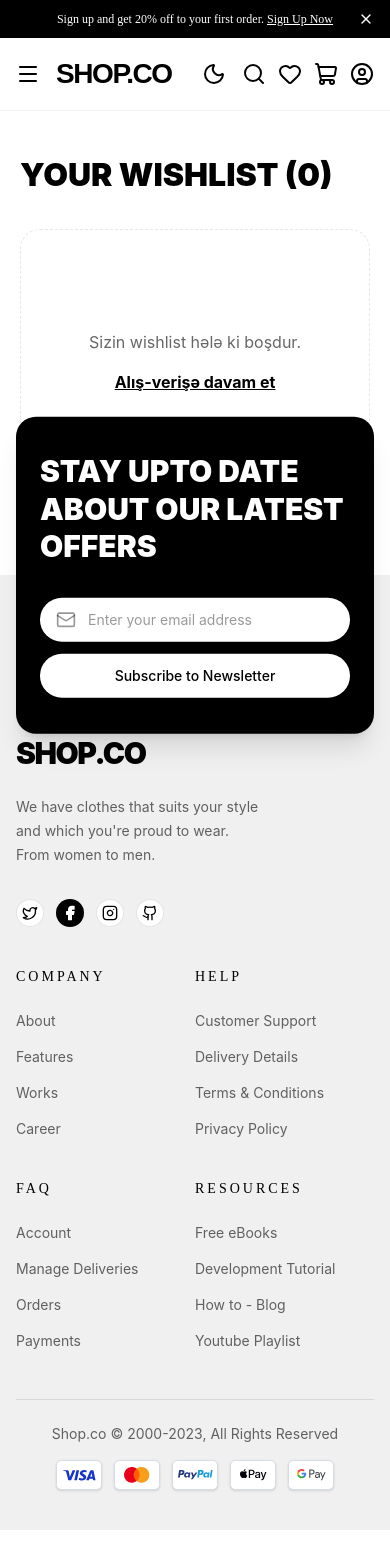
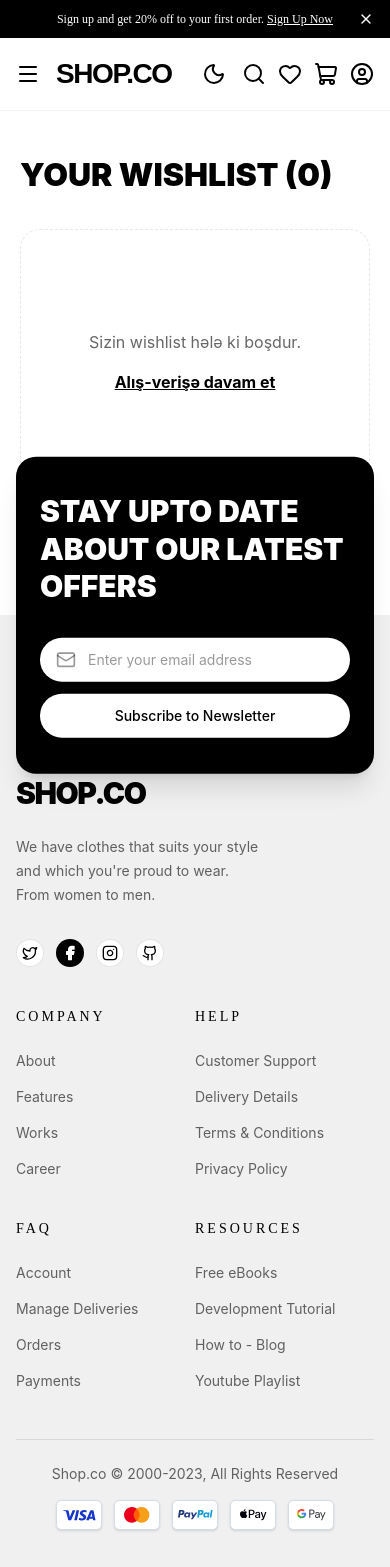
Before and after one commit to FaridPiriyev/Shop.co, a React (Vite) app in the folder mini-shop/: page /wishlist in a window 390 px wide. Shown: the top 1567 px of the page. Before the commit the page ends 1530 px from the top, so only its background shows below. Built offline with nearby package versions, Linux system fonts and the light colour scheme; a web font is replaced by a local one.

Commit message:
some optimation

```diff
--- a/mini-shop/src/components/Customers.tsx
+++ b/mini-shop/src/components/Customers.tsx
@@ -50,6 +50,7 @@ const BrowseByStyle = () => {
           BROWSE BY DRESS STYLE
         </h2>
 
+
         <div className="grid grid-cols-1 md:grid-cols-12 gap-5">
           {styles.map((style, index) => (
             <div
--- a/mini-shop/src/components/Footer.tsx
+++ b/mini-shop/src/components/Footer.tsx
@@ -147,8 +147,8 @@ const Footer: React.FC = () => {
   ];
 
   return (
-    <footer className="relative bg-[#F0F0F0] dark:bg-black pt-40 pb-10 mt-20">
-      <div className="max-w-[1240px] mx-auto px-4">
+    <footer className="relative bg-[#F0F0F0] dark:bg-black pt-40 pb-10 mt-30 sm:mt-20">
+      <div className="max-w-[1240px] mx-auto px-4 ">
         <div className="absolute top-0 left-1/2 -translate-x-1/2 -translate-y-1/2 w-[calc(100%-32px)] max-w-[1240px] bg-black dark:bg-white rounded-[20px] py-9 px-6 md:px-16 flex flex-col md:flex-row justify-between items-center gap-8 shadow-xl">
           <h2 className="text-white dark:text-black text-3xl md:text-[40px] font-black leading-tight uppercase max-w-[550px]">
             Stay upto date about our latest offers
```
